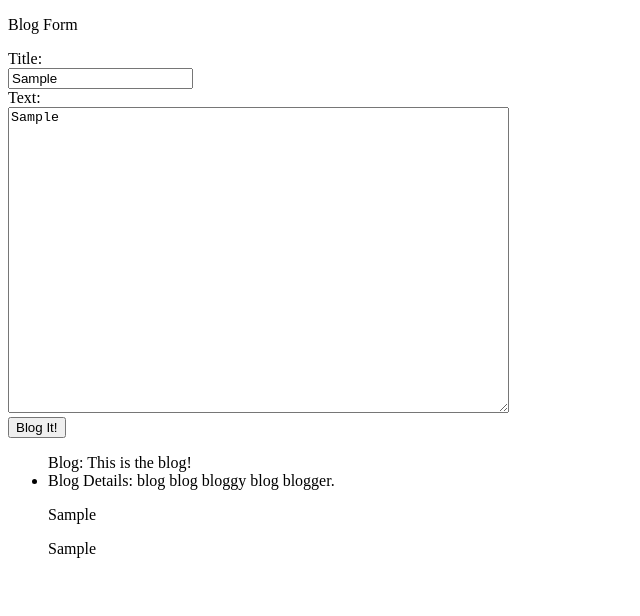
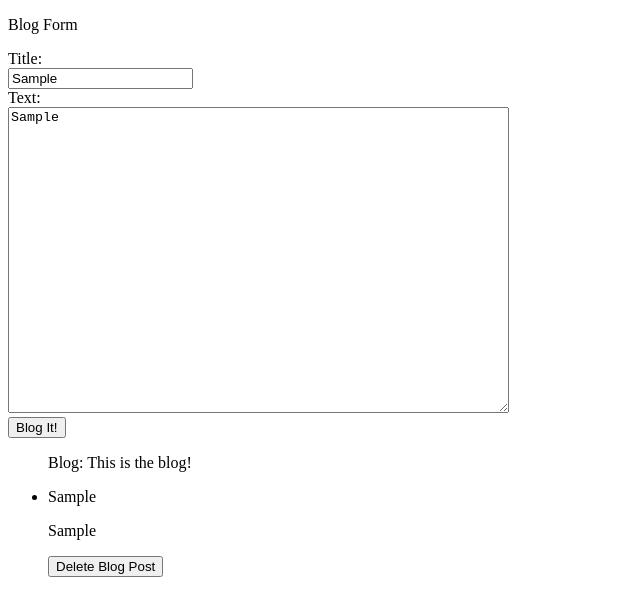
Before and after one commit to franco-ortega/lab-35-ct-react-actions-blog, a React app: page / in a window 1280 px wide. Both pictures are taken after typing "Sample", "Sample" into the empty fields and a click on the button "Blog It!". Shown: the top 616 px of the page, without its empty margins (0-640 px from the left). Built offline with nearby package versions, Linux system fonts and the light colour scheme.

Commit message:
add Delete button to blog posts

```diff
--- a/src/components/blogs/BlogDetails.jsx
+++ b/src/components/blogs/BlogDetails.jsx
@@ -1,12 +1,20 @@
 import React from 'react';
 import PropTypes from 'prop-types';
+import { useDispatch } from '../../state/BlogProvider';
+import { deleteBlog } from '../../actions/postActions';
 
 export default function BlogDetails({ title, blog }) {
+  const dispatch = useDispatch();
+
+  const onDeleteClick = () => {
+    dispatch(deleteBlog(title));
+  };
+
   return (
     <div>
-      Blog Details: blog blog bloggy blog blogger.
       <p>{title}</p>
       <p>{blog}</p>
+      <button onClick={onDeleteClick}>Delete Blog Post</button>
     </div>
   );
 }
--- a/src/reducers/postReducer.js
+++ b/src/reducers/postReducer.js
@@ -14,7 +14,7 @@ export default function reducer(state, action) {
     case DELETE_BLOG:
       return {
         ...state,
-        blogs: state.blog.filter(blog => blog.title !== action.payload)
+        blogs: state.blogs.filter(blog => blog.title !== action.payload)
       };
     default:
       return state;
```
